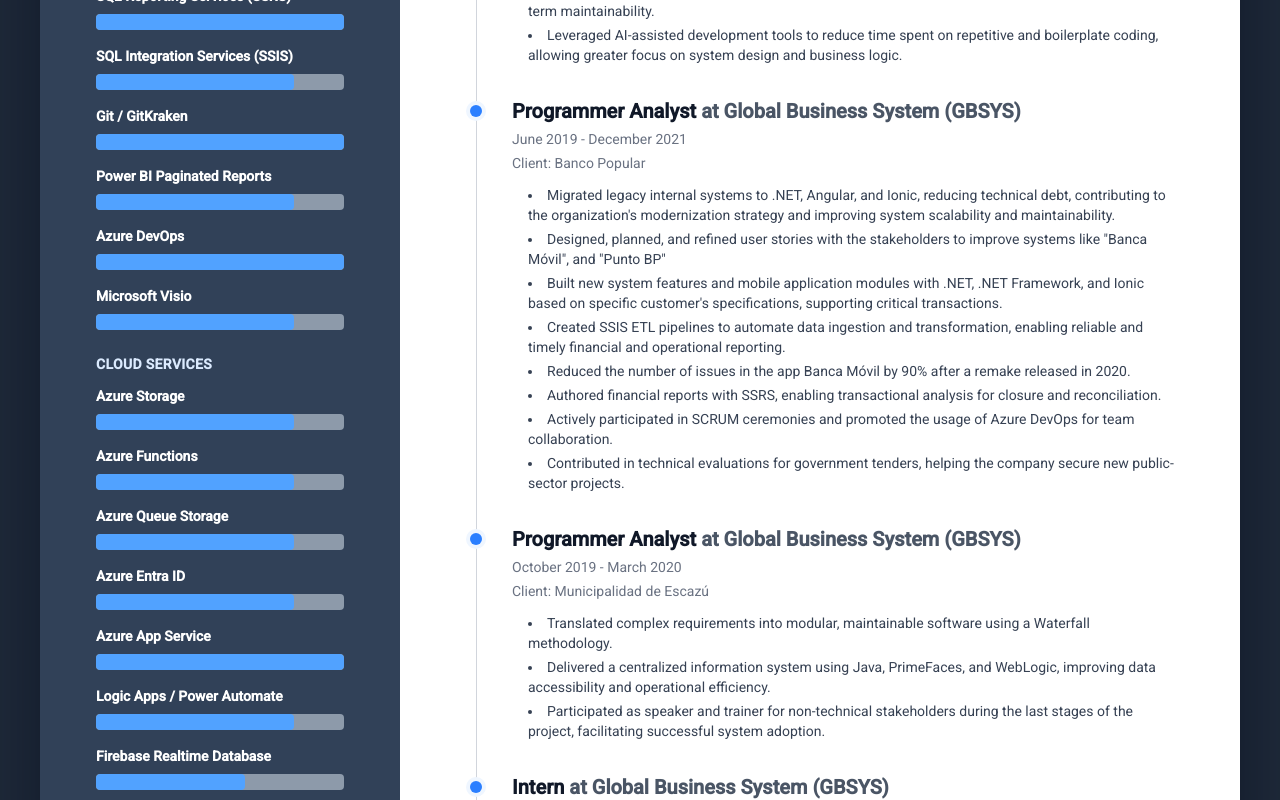
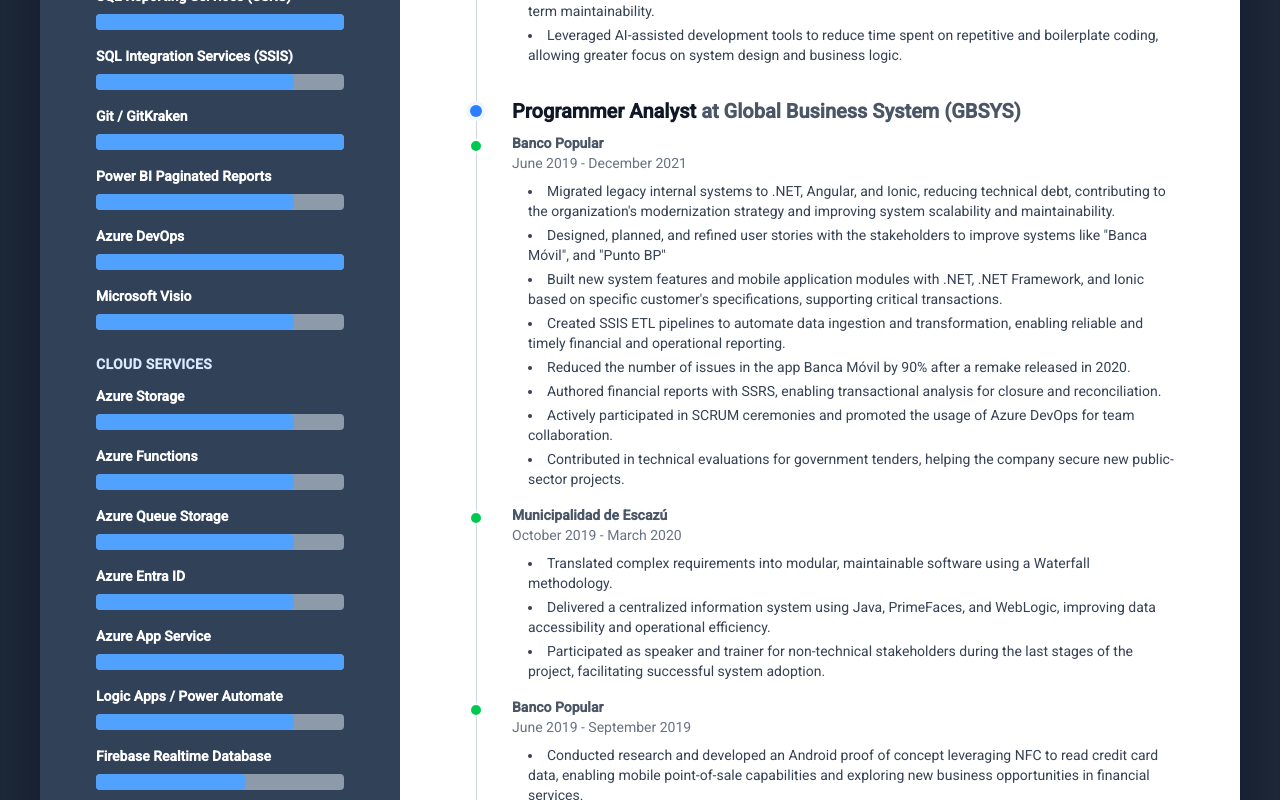
Before and after one commit to JulianSalinas/angular-julian-cv, an Angular app: page / in a window 1280 px wide. Shown: the part 1160-1960 px from the top of the page. Built offline with nearby package versions, Linux system fonts and the light colour scheme.

Commit message:
Adding clientExperience

```diff
--- a/public/assets/data/curriculum.json
+++ b/public/assets/data/curriculum.json
@@ -193,9 +193,9 @@
         "Run business reports with SSRS and Power BI, enabling financial and operational analysis.",
         "Created ETL pipelines with SSIS to ingest, transform, reconcile data from third-party systems, automating processes and ensuring data integrity.",
         "Integrated third party APIs from Freshdesk, Jotforms, and Acrobat Sign by using Power Automate, and custom code-based solutions, expanding the system capabilities and reducing manual effort for internal teams.",
-        "Migrated legacy VB.NET and .NET Framework systems to modern architectures and well stablished technologies reducing technical debt and long‑term maintenance costs.",
+        "Migrated legacy VB.NET and .NET Framework systems to modern architectures and well stablished technologies reducing technical debt and longâ€‘term maintenance costs.",
         "Developed front-end solutions with Windows Forms, Angular, and Blazor, facilitating the stakeholders to execute their workflows.",
-        "Implemented real‑time features using SignalR and MassTransit, enabling instant notifications and improving the user experience.",
+        "Implemented realâ€‘time features using SignalR and MassTransit, enabling instant notifications and improving the user experience.",
         "Developed reusable internal .NET libraries, accelerating development of new projects and improving team productivity.",
         "Configured Azure DevOps CI/CD pipelines, enabling faster and more reliable releases.",
         "Produced technical documentation, user manuals, and flow diagrams with Microsoft Visio, empowering non-technical stakeholders to operate and improve the system workflows.",
@@ -209,11 +209,16 @@
       "company": "Global Business System (GBSYS)",
       "startDate": "June 2019",
       "endDate": "December 2021",
+      "highlights": [],
+      "clientExperience": [
+        {
           "client": "Banco Popular",
+          "startDate": "June 2019",
+          "endDate": "December 2021",
           "highlights": [
-        "Migrated legacy internal systems to .NET, Angular, and Ionic, reducing technical debt, contributing to the organization's modernization strategy and improving system scalability and maintainability.",
+            "Migrated legacy internal systems to .NET, Angular, and Ionic, reducing technical debt, contributing to the organization\u0027s modernization strategy and improving system scalability and maintainability.",
             "Designed, planned, and refined user stories with the stakeholders to improve systems like \"Banca Móvil\", and \"Punto BP\"",
-        "Built new system features and mobile application modules with .NET, .NET Framework, and Ionic based on specific customer's specifications, supporting critical transactions.",
+            "Built new system features and mobile application modules with .NET, .NET Framework, and Ionic based on specific customer\u0027s specifications, supporting critical transactions.",
             "Created SSIS ETL pipelines to automate data ingestion and transformation, enabling reliable and timely financial and operational reporting.",
             "Reduced the number of issues in the app Banca Móvil by 90% after a remake released in 2020.",
             "Authored financial reports with SSRS, enabling transactional analysis for closure and reconciliation.",
@@ -222,12 +227,9 @@
           ]
         },
         {
-      "id": 5,
-      "position": "Programmer Analyst",
-      "company": "Global Business System (GBSYS)",
+          "client": "Municipalidad de Escazú",
           "startDate": "October 2019",
           "endDate": "March 2020",
-      "client": "Municipalidad de Escazú",
           "highlights": [
             "Translated complex requirements into modular, maintainable software using a Waterfall methodology.",
             "Delivered a centralized information system using Java, PrimeFaces, and WebLogic, improving data accessibility and operational efficiency.",
@@ -235,15 +237,14 @@
           ]
         },
         {
-      "id": 6,
-      "position": "Intern",
-      "company": "Global Business System (GBSYS)",
+          "client": "Banco Popular",
           "startDate": "June 2019",
           "endDate": "September 2019",
-      "client": "Banco Popular",
           "highlights": [
             "Conducted research and developed an Android proof of concept leveraging NFC to read credit card data, enabling mobile point-of-sale capabilities and exploring new business opportunities in financial services.",
             "Delivered contracted features for Banco Popular using Ionic and .NET Framework."
+          ]
+        }
       ]
     },
     {
@@ -253,7 +254,7 @@
       "startDate": "February 2018",
       "endDate": "December 2018",
       "highlights": [
-        "Developed an Android application for the \"Encuentro de Estadística (EDEPA)\", improving event communication and participant engagement.",
+        "Developed an Android application for the \"Encuentro de Estadí­stica (EDEPA)\", improving event communication and participant engagement.",
         "Participated in the full Software Development Life Cycle, from requirements gathering to deployment and maintenance.",
         "Oversaw the graphical design with Material Design Principles.",
         "Built Android Native application with the help of Java, Firebase Realtime Database and Cloudinary and deployed to the Google Play Console.",
@@ -264,7 +265,7 @@
   "education": [
     {
       "institution": "Instituto Tecnológico de Costa Rica",
-      "degree": "Bachelor's Degree in Computer Engineering",
+      "degree": "Bachelor\u0027s Degree in Computer Engineering",
       "startDate": "January 2015",
       "endDate": "May 2019",
       "location": "Cartago, Cartago",
--- a/src/app/pages/cv/cv.component.html
+++ b/src/app/pages/cv/cv.component.html
@@ -97,6 +97,24 @@
                             <span class="text-gray-600"> at {{ job.company }}</span>
                           }
                         </h3>
+                        @if (job.clientExperience && job.clientExperience.length > 0) {
+                          <div class="mt-2 space-y-4">
+                            @for (clientExp of job.clientExperience; track clientExp.client + clientExp.startDate + clientExp.endDate) {
+                              <div class="relative">
+                                <span class="absolute -left-9 top-2 h-2.5 w-2.5 -translate-x-1/2 rounded-full bg-green-500 ring-2 ring-white"></span>
+                                <p class="text-sm font-semibold text-gray-600">{{ clientExp.client }}</p>
+                                <p class="text-sm text-gray-500">{{ clientExp.startDate }} - {{ clientExp.endDate }}</p>
+                                @if (clientExp.highlights.length > 0) {
+                                  <ul class="ml-4 mt-2 list-inside list-disc space-y-1">
+                                    @for (highlight of clientExp.highlights; track highlight) {
+                                      <li class="text-sm text-gray-700">{{ highlight }}</li>
+                                    }
+                                  </ul>
+                                }
+                              </div>
+                            }
+                          </div>
+                        } @else {
                           @if (job.roles && job.roles.length > 0) {
                             <div class="mt-2 space-y-1">
                               @for (role of job.roles; track role.position + role.startDate + role.endDate) {
@@ -118,6 +136,7 @@
                                 <li class="text-sm text-gray-700">{{ highlight }}</li>
                               }
                             </ul>
+                          }
                         }
                       </div>
                     </div>
```
Also changed, not shown: src/app/models/work-experience.model.ts (+8 -0 lines). Lines whose indentation alone changed are shown as unchanged.
